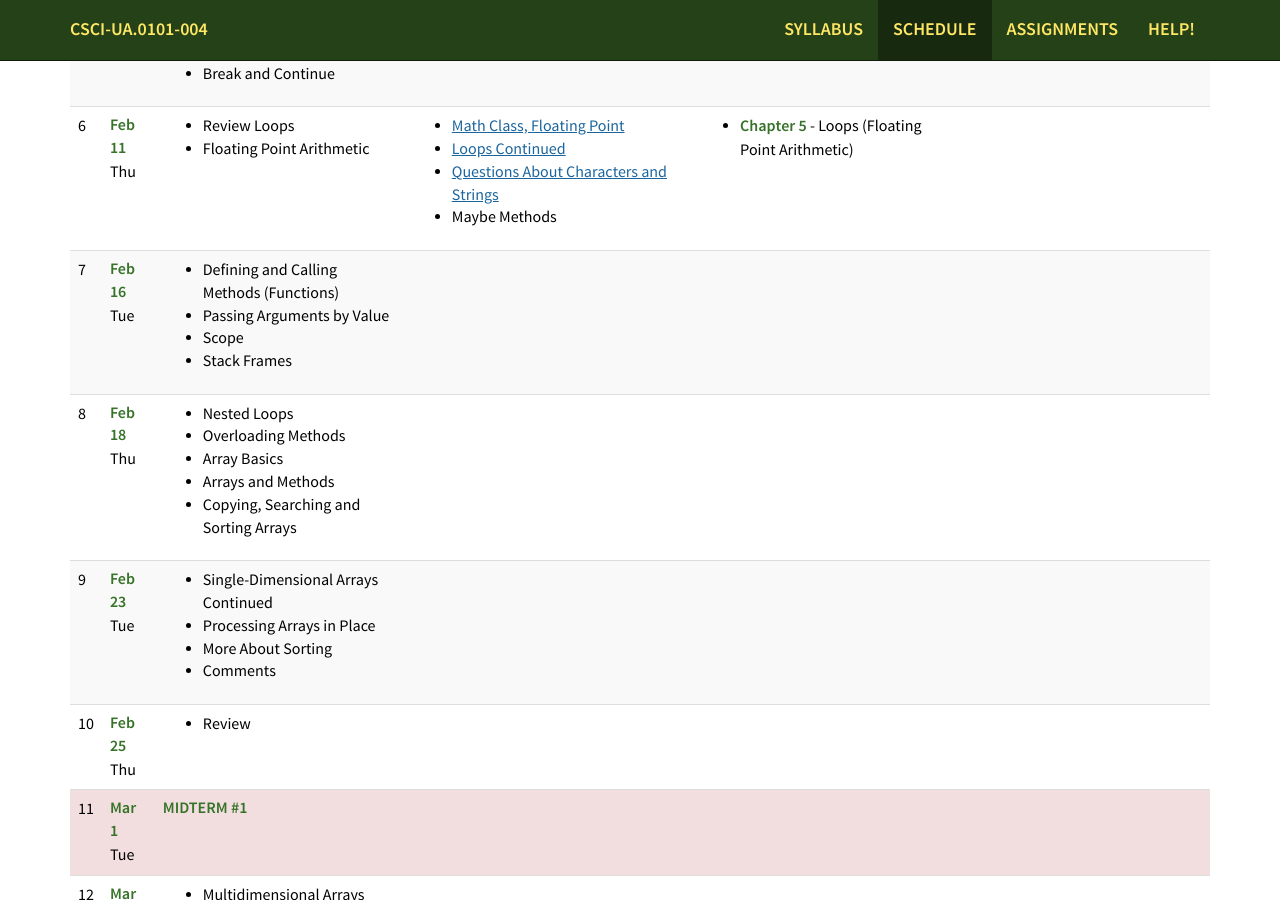
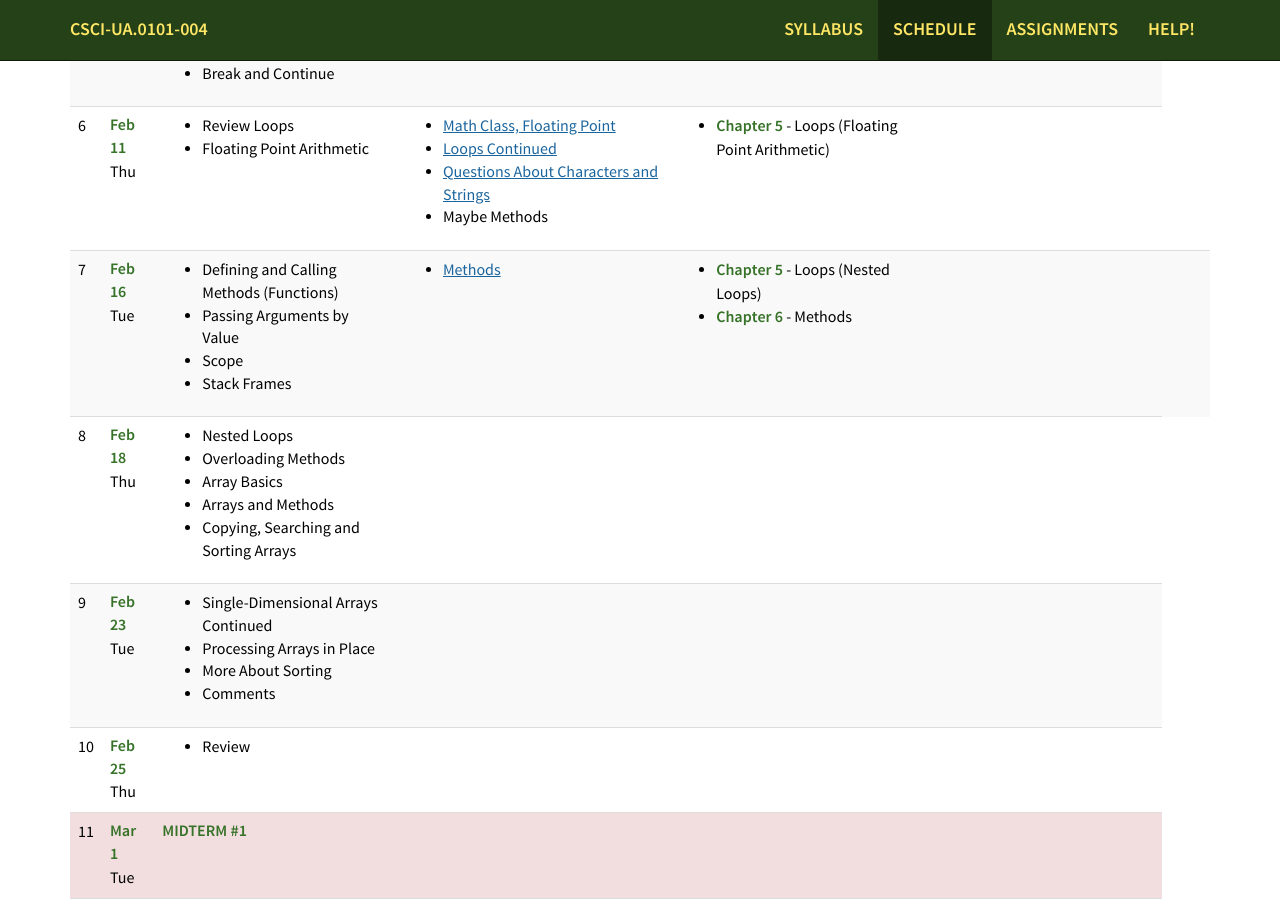
Before and after one commit to foureyes/csci-ua.0101-spring2016-004, a Jekyll site: the page built from schedule.markdown, in a window 1280 px wide and 900 px high, scrolled down 1176 px. Built offline with Jekyll 4.4.1, drawn with Linux system fonts in a browser that asks for light colours; some web fonts are replaced; part of the change alters nothing that is shown.

Commit message:
add methods

```diff
--- a/_includes/schedule/07.markdown
+++ b/_includes/schedule/07.markdown
@@ -1,6 +1,8 @@
 	<td markdown="block">
+{% comment %}
 * [About class #8](slides/08/meta.html)
-* [Methods](slides/08/methods.html)
+{% endcomment %}
+* [Methods](slides/07/methods.html)
 
 {% comment %}
 * [Processing](slides/08/processing.html)
--- a/schedule.markdown
+++ b/schedule.markdown
@@ -106,9 +106,7 @@ TODO:
 * Stack Frames
 {% comment %} TODO: old class 8 {% endcomment %}
 </td>
-{% comment %}
 {% include schedule/07.markdown %}
-{% endcomment %}
 <td></td><td></td><td></td>
  </tr>
 
```
